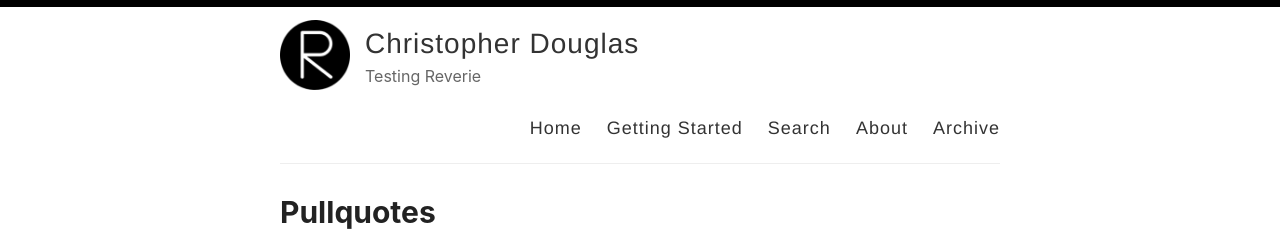
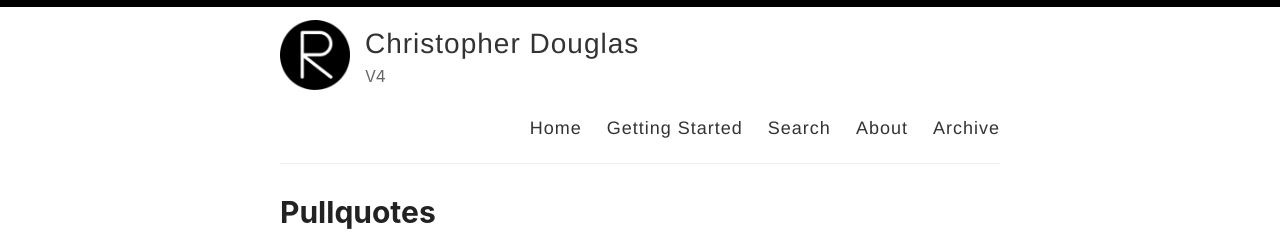
Before and after one commit to cdgls/cdgls.github.io, a Jekyll site: the page built from index.html, in a window 1280 px wide and 900 px high. Shown: the top 250 px of the window. Built offline with Jekyll 4.4.1, drawn with Linux system fonts in a browser that asks for light colours; the list of posts is cut into pages by our own code.

Commit message:
Update _config.yml

```diff
--- a/_config.yml
+++ b/_config.yml
@@ -9,7 +9,7 @@ name: Christopher Douglas
 author: me
 
 # Short bio or description (displayed in the header)
-description: Testing Reverie
+description: V4
 
 # URL of your avatar or profile pic (you could use your GitHub profile pic)
 avatar: /images/reverie.png
```
